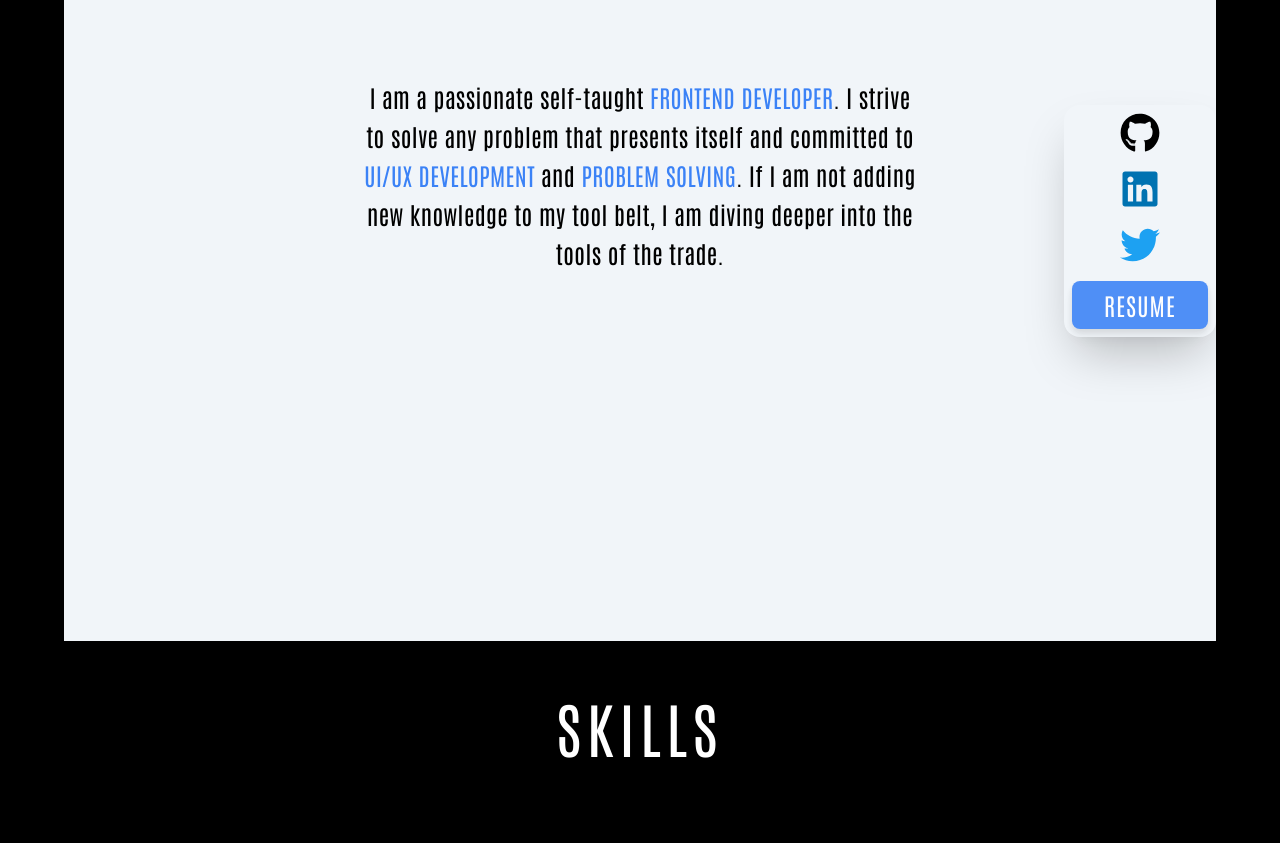
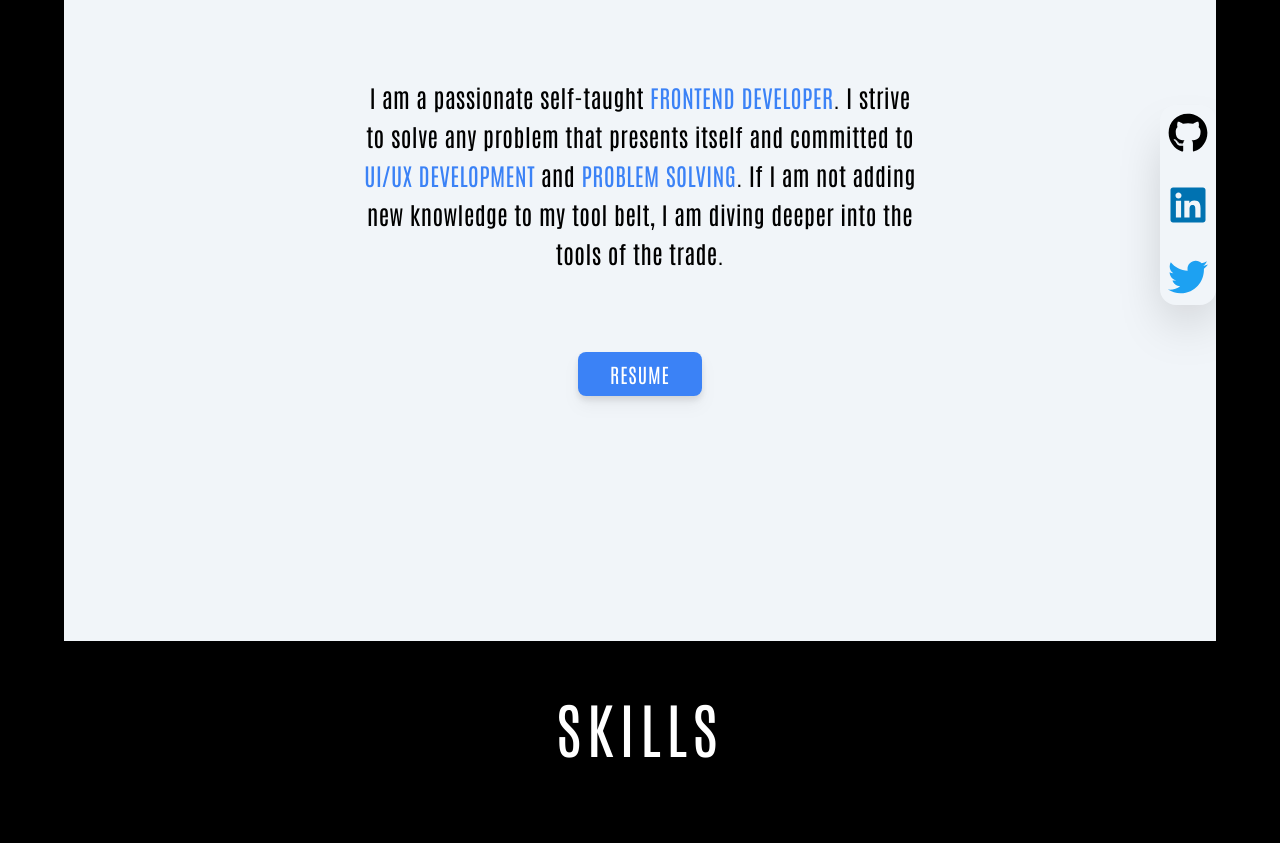
Before and after one commit to mdubelbeis/portfolio-v2, a React (Vite) app: page / in a window 1280 px wide. Shown: the part 1023-1866 px from the top of the page. Built offline with nearby package versions, Linux system fonts and the light colour scheme.

Commit message:
fixing mobile contact links

```diff
--- a/src/components/About.tsx
+++ b/src/components/About.tsx
@@ -1,7 +1,10 @@
+import { useState } from 'react';
 import ArrowDown from '../ui/ArrowDown';
 import Contact from './Contact';
 
 const About: React.FC = () => {
+  const [showButton, setShowButton] = useState(false);
+
   return (
     <section
       id="about-me"
@@ -13,11 +16,20 @@ const About: React.FC = () => {
           I am a passionate self-taught <span className="lg:4xl text-2xl text-blue-500">FRONTEND DEVELOPER</span>. I
           strive to solve any problem that presents itself and committed to{' '}
           <span className="lg:4xl text-2xl text-blue-500">UI/UX DEVELOPMENT</span> and{' '}
-          <span className="lg:4xl text-2xl text-blue-500">PROBLEM SOLVING</span>. If I am not adding new knowledge to my tool
-          belt, I am diving deeper into the tools of the trade.
+          <span className="lg:4xl text-2xl text-blue-500">PROBLEM SOLVING</span>. If I am not adding new knowledge to my
+          tool belt, I am diving deeper into the tools of the trade.
         </p>
       </div>
-      <Contact/>
+      <div
+        id="resume"
+        className="lg:text-2xl] hidden animate-pulse rounded-lg bg-blue-500 py-2 px-8 text-xl tracking-wider text-white drop-shadow-lg hover:animate-none hover:cursor-pointer hover:border hover:border-blue-500 hover:bg-slate-200 hover:text-blue-500 md:block"
+      >
+        <a href="/assets/resume/Resume_tech.pdf" target="_blank" rel="noopener noreferrer" download>
+          RESUME
+        </a>
+      </div>
+
+      <Contact />
       {/* <div className="absolute bottom-36 text-blue-500">
         <ArrowDown elementTarget="#skills" />
       </div> */}
--- a/src/components/Contact.tsx
+++ b/src/components/Contact.tsx
@@ -1,29 +1,38 @@
-import {useState} from 'react';
+import { useState } from 'react';
 import { FaGithub, FaLinkedin, FaTwitter } from 'react-icons/fa';
-
 
 import React from 'react';
 
 const Contact: React.FC = () => {
+  const [showContactLinks, setShowContactLinks] = useState(false);
+
   return (
-    <aside className="absolute right-0 top-[80%] md:top-[33%] md:right-0 shadow-2xl rounded-2xl">
+    <aside className="absolute right-0 top-[80%] rounded-2xl shadow-2xl lg:top-[33%] md:right-0">
       {/* <h3 className="text-black text-5xl">CONTACT</h3> */}
-      <div className="flex flex-row items-center p-2 gap-4 md:flex-col">
+      <div className="flex flex-row items-center gap-8 p-2 lg:flex-col">
         <div>
-          <a href="www.github.com/mdubelbeis" target="_blank"><FaGithub size={40}/></a>
+          <a href="www.github.com/mdubelbeis" target="_blank">
+            <FaGithub size={40} />
+          </a>
         </div>
         <div className="">
-          <a href="https://www.linkedin.com/in/mason-dub/" target="_blank"><FaLinkedin size={40} className="text-[#0072b1]"/></a>
+          <a href="https://www.linkedin.com/in/mason-dub/" target="_blank">
+            <FaLinkedin size={40} className="text-[#0072b1]" />
+          </a>
         </div>
         <div>
-          <a href="https://twitter.com/mason_dubelbeis" target="_blank"><FaTwitter size={40} className="text-[#1DA1F2]"/></a>
+          <a href="https://twitter.com/mason_dubelbeis" target="_blank">
+            <FaTwitter size={40} className="text-[#1DA1F2]" />
+          </a>
         </div>
         <div
-        id="resume"
-        className="rounded-lg bg-blue-500 py-2 px-8 text-xl tracking-wider text-white drop-shadow-lg animate-pulse hover:animate-none hover:cursor-pointer hover:bg-slate-200 hover:border hover:border-blue-500 hover:text-blue-500 lg:text-2xl"
-      >
-        <a href="/assets/resume/Resume_tech.pdf" target="_blank" rel="noopener noreferrer" download>RESUME</a>
-      </div>
+          id="resume"
+          className="block animate-pulse rounded-lg bg-blue-500 py-2 px-8 text-xl tracking-wider text-white drop-shadow-lg hover:animate-none hover:cursor-pointer hover:border hover:border-blue-500 hover:bg-slate-200 hover:text-blue-500 md:hidden lg:text-2xl"
+        >
+          <a href="/assets/resume/Resume_tech.pdf" target="_blank" rel="noopener noreferrer" download>
+            RESUME
+          </a>
+        </div>
       </div>
     </aside>
   );
--- a/src/components/Hero.tsx
+++ b/src/components/Hero.tsx
@@ -7,12 +7,17 @@ const Hero: React.FC = () => {
       <div className="mb-64 flex h-72 w-72 flex-col justify-center gap-4 rounded-full border border-blue-300 border-opacity-10 bg-black bg-opacity-40 md:h-96 md:w-96 lg:h-[32rem] lg:w-[32rem]">
         <h1 className="font-hero-title text-5xl text-blue-500 md:text-7xl lg:text-8xl">Mason Dubelbeis</h1>
         <ul>
-          <li className="text-lg mx-auto w-6/12 border-b-2 border-t-2 border-slate-200 p-1 font-hero-text md:text-2xl lg:text-3xl">
+          <li className="mx-auto w-6/12 border-b-2 border-t-2 border-slate-200 p-1 font-hero-text text-lg md:text-2xl lg:text-3xl">
             FRONTEND DEVELOPER
           </li>
-          <li className="text-md md:text-lg lg:text-2xl mt-2 lg:mt-4">732-228-2390</li>
-          <li className="text-md font-hero-title mt-2 md:text-lg lg:text-3xl lg:mt-4">
-            <a className="underline underline-offset-4 text-blue-500 hover:text-white animate-pulse" href="mailto:mason.dubelbeis@gmail.com.com">Email Me</a>
+          <li className="text-md mt-2 md:text-lg lg:mt-4 lg:text-2xl">732-228-2390</li>
+          <li className="text-md mt-2 font-hero-title md:text-lg lg:mt-4 lg:text-3xl">
+            <a
+              className="animate-pulse text-blue-500 underline underline-offset-4 hover:text-white"
+              href="mailto:mason.dubelbeis@gmail.com.com"
+            >
+              Email Me
+            </a>
           </li>
         </ul>
       </div>
--- a/src/components/Projects.tsx
+++ b/src/components/Projects.tsx
@@ -19,7 +19,7 @@ const Projects: React.FC<ProjectProps> = ({ projects }) => {
           <img className="w-11/12 rounded-lg" src={project.projectBgImg} alt={project.projectName} />
           <div className="space-y-2 p-4">
             <a
-              className="font-hero-title text-3xl underline underline-offset-4 text-blue-500 hover:text-black md:text-4xl"
+              className="font-hero-title text-3xl text-blue-500 underline underline-offset-4 hover:text-black md:text-4xl"
               href={project.projectLink}
               target="_blank"
             >
@@ -32,7 +32,10 @@ const Projects: React.FC<ProjectProps> = ({ projects }) => {
     );
   });
   return (
-    <section id="projects" className="flex flex-col items-center justify-center gap-4 bg-white px-4 py-20 text-center min-h-screen">
+    <section
+      id="projects"
+      className="flex min-h-screen flex-col items-center justify-center gap-4 bg-white px-4 py-20 text-center"
+    >
       <h2 className="mb-10 text-center font-hero-text text-4xl tracking-wider text-black lg:text-6xl">PROJECTS</h2>
       <div className="lg:grid lg:grid-cols-2 lg:items-start lg:gap-6">{projectList}</div>
       <div className="relative top-12 text-blue-500">
```
